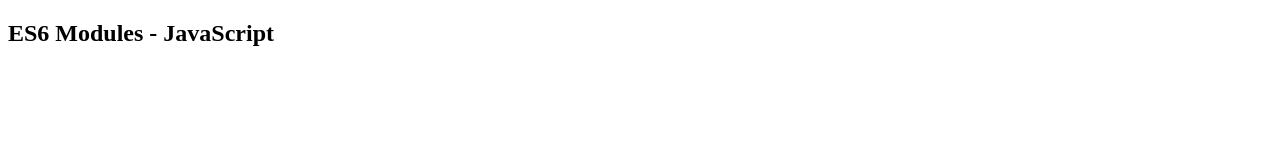
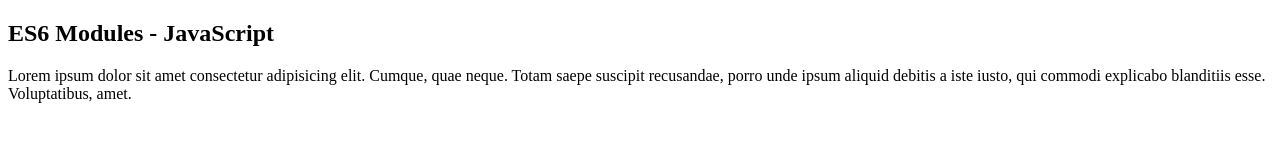
Before and after one commit to munjaljatin/frontend-web-dev, a plain HTML site: page es6-modules/index.html in a window 1280 px wide. Drawn offline with Linux system fonts and the light colour scheme.

Commit message:
test changes

```diff
--- a/es6-modules/index.html
+++ b/es6-modules/index.html
@@ -7,6 +7,11 @@
   </head>
   <body>
     <h2>ES6 Modules - JavaScript</h2>
+    <p>
+      Lorem ipsum dolor sit amet consectetur adipisicing elit. Cumque, quae
+      neque. Totam saepe suscipit recusandae, porro unde ipsum aliquid debitis a
+      iste iusto, qui commodi explicabo blanditiis esse. Voluptatibus, amet.
+    </p>
     <script src="./script.js"></script>
   </body>
 </html>
```
